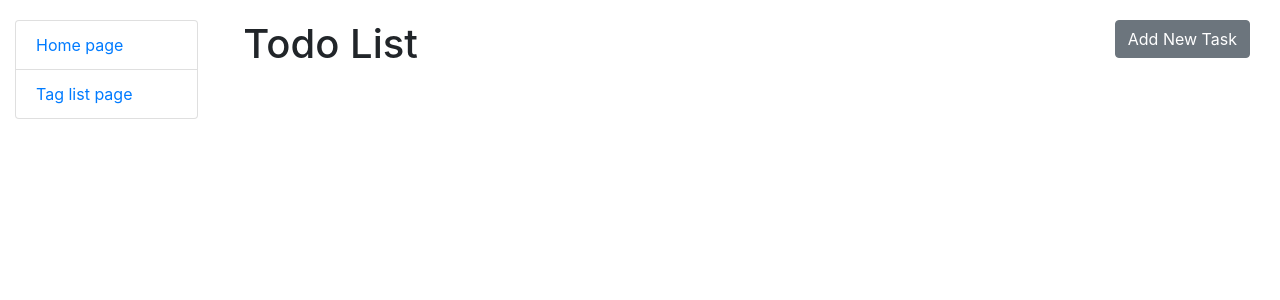
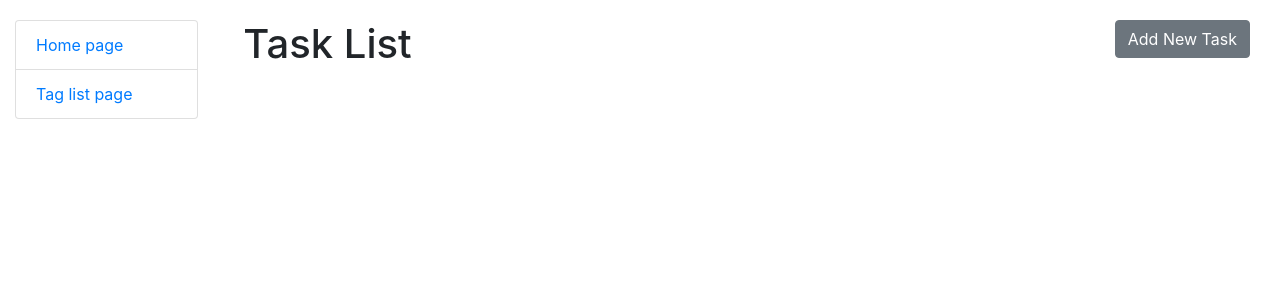
Before and after one commit to kstorozhenko/todo_list, a Django app: page / in a window 1280 px wide. Shown: the top 300 px of the page. Run offline with Django 5.2, Linux system fonts and the light colour scheme; data that the repository does not hold is empty; some libraries are stand-ins or nearby versions.

Commit message:
renamed model changed related name in tags used plural in the URL paths optimized queryset in the HomeListView add widhget for deadline in the form| united TodoCompleteView and TodoUndoView fixed todo to topic in html files

```diff
--- a/app_todo/admin.py
+++ b/app_todo/admin.py
@@ -1,6 +1,6 @@
 from django.contrib import admin
 
-from app_todo.models import Todo, Tag
+from app_todo.models import Task, Tag
 
-admin.site.register(Todo)
+admin.site.register(Task)
 admin.site.register(Tag)
--- a/app_todo/models.py
+++ b/app_todo/models.py
@@ -8,12 +8,12 @@ class Tag(models.Model):
         return self.name
 
 
-class Todo(models.Model):
+class Task(models.Model):
     content = models.TextField()
     created_at = models.DateTimeField(auto_now_add=True)
     deadline = models.DateTimeField(blank=True, null=True)
     done = models.BooleanField(default=False)
-    tags = models.ManyToManyField(Tag, blank=True, related_name="tags")
+    tags = models.ManyToManyField(Tag, blank=True, related_name="tasks")
 
     class Meta:
         ordering = ["-created_at", "done"]
--- a/app_todo/urls.py
+++ b/app_todo/urls.py
@@ -2,11 +2,10 @@ from django.urls import path
 
 from app_todo.views import (HomeListView,
                             TagListView,
-                            TodoCreateView,
-                            TodoUpdateView,
-                            TodoDeleteView,
-                            TodoCompleteView,
-                            TodoUndoView,
+                            TaskCreateView,
+                            TaskUpdateView,
+                            TaskDeleteView,
+                            TaskStatusUpdateView,
                             TagCreateView,
                             TagUpdateView,
                             TagDeleteView)
@@ -15,17 +14,16 @@ from app_todo.views import (HomeListView,
 urlpatterns = [
     path("", HomeListView.as_view(), name="home"),
     path("tags/", TagListView.as_view(), name="tags"),
-    path("todo/create/", TodoCreateView.as_view(), name="todo_create"),
+    path("tasks/create/", TaskCreateView.as_view(), name="task_create"),
     path("todo/<int:pk>/update/",
-         TodoUpdateView.as_view(),
-         name="todo_update"),
-    path("todo/<int:pk>/delete/",
-         TodoDeleteView.as_view(),
-         name="todo_delete"),
-    path("todo/<int:pk>/complete/",
-         TodoCompleteView.as_view(),
-         name="todo_complete"),
-    path("todo/<int:pk>/undo/", TodoUndoView.as_view(), name="todo_undo"),
+         TaskUpdateView.as_view(),
+         name="task_update"),
+    path("tasks/<int:pk>/delete/",
+         TaskDeleteView.as_view(),
+         name="task_delete"),
+    path("tasks/<int:pk>/status_update/",
+         TaskStatusUpdateView.as_view(),
+         name="task_status_update"),
     path("tag/create/", TagCreateView.as_view(), name="tag_create"),
     path("tag/<int:pk>/update/", TagUpdateView.as_view(), name="tag_update"),
     path("tag/<int:pk>/delete/", TagDeleteView.as_view(), name="tag_delete"),
--- a/app_todo/views.py
+++ b/app_todo/views.py
@@ -2,49 +2,44 @@ from django.shortcuts import get_object_or_404, redirect
 from django.urls import reverse_lazy
 from django.views import generic
 
-from app_todo.forms import TodoForm
-from app_todo.models import Todo, Tag
+from app_todo.forms import TaskForm
+from app_todo.models import Task, Tag
 
 
 class HomeListView(generic.ListView):
-    model = Todo
-    template_name = "todo_list.html"
+    model = Task
+    template_name = "task_list.html"
     paginate_by = 5
 
+    def get_queryset(self):
+        return Task.objects.order_by("done", "-created_at")
 
-class TodoCreateView(generic.CreateView):
-    model = Todo
-    form_class = TodoForm
-    template_name = "todo_form.html"
+
+class TaskCreateView(generic.CreateView):
+    model = Task
+    form_class = TaskForm
+    template_name = "task_form.html"
     success_url = reverse_lazy("home")
 
 
-class TodoUpdateView(generic.UpdateView):
-    model = Todo
-    form_class = TodoForm
-    template_name = "todo_form.html"
+class TaskUpdateView(generic.UpdateView):
+    model = Task
+    form_class = TaskForm
+    template_name = "task_form.html"
     success_url = reverse_lazy("home")
 
 
-class TodoDeleteView(generic.DeleteView):
-    model = Todo
-    template_name = "todo_confirm_delete.html"
+class TaskDeleteView(generic.DeleteView):
+    model = Task
+    template_name = "task_confirm_delete.html"
     success_url = reverse_lazy("home")
 
 
-class TodoCompleteView(generic.View):
+class TaskStatusUpdateView(generic.View):
     def post(self, request, *args, **kwargs):
-        todo = get_object_or_404(Todo, pk=kwargs["pk"])
-        todo.done = True
-        todo.save()
-        return redirect(reverse_lazy("home"))
-
-
-class TodoUndoView(generic.View):
-    def post(self, request, *args, **kwargs):
-        todo = get_object_or_404(Todo, pk=kwargs["pk"])
-        todo.done = False
-        todo.save()
+        task = get_object_or_404(Task, pk=kwargs["pk"])
+        task.done = not task.done
+        task.save()
         return redirect(reverse_lazy("home"))
 
 
--- a/templates/todo_form.html
+++ b/templates/task_form.html
@@ -3,7 +3,7 @@
 {% load crispy_forms_tags %}
 
 {% block content %}
-<h1>{% if form.instance.pk %}Update{% else %}Create{% endif %} Todo</h1>
+<h1>{% if form.instance.pk %}Update{% else %}Create{% endif %} Task</h1>
 
 <form method="post">
   {% csrf_token %}
--- a/templates/todo_list.html
+++ b/templates/task_list.html
@@ -6,49 +6,46 @@
 <div class="container">
   <div class="row mb-4">
     <div class="col-md-8">
-      <h1>Todo List</h1>
+      <h1>Task List</h1>
     </div>
     <div class="col-md-4 text-right">
-      <a class="btn btn-secondary" href="{% url 'todo_create' %}">Add New Task</a>
+      <a class="btn btn-secondary" href="{% url 'task_create' %}">Add New Task</a>
     </div>
   </div>
-  {% for todo in object_list %}
+  {% for task in object_list %}
   <div class="row mb-4">
     <div class="col-md-8">
       <h5>
-        <strong>{{ todo.content }}</strong>
-        {% if todo.done %}
+        <strong>{{ task.content }}</strong>
+        {% if task.done %}
         <span class="badge badge-success">Done</span>
         {% else %}
         <span class="badge badge-danger">Not done</span>
         {% endif %}
       </h5>
       <h6 class="text-muted">
-        Created: {{ todo.created_at }}
-        {% if not todo.done %}
-        | Deadline: {{ todo.deadline }}
+        Created: {{ task.created_at|date:"d.m.Y H:i" }}
+        {% if not task.done %}
+        | Deadline: {{ task.deadline|date:"d.m.Y H:i" }}
         {% endif %}
       </h6>
       <p>
-        {% for tag in todo.tags.all %}
+        {% for tag in task.tags.all %}
         <span class="badge badge-primary">{{ tag.name }}</span>
         {% endfor %}
       </p>
-      <a class="btn" href="{% url 'todo_update' todo.id %}"><strong>Update</strong></a>
-      <a class="btn" href="{% url 'todo_delete' todo.id %}"><strong>Delete</strong></a>
+      <a class="btn" href="{% url 'task_update' task.id %}"><strong>Update</strong></a>
+      <a class="btn" href="{% url 'task_delete' task.id %}"><strong>Delete</strong></a>
     </div>
     <div class="col-md-4 text-right">
-      {% if not todo.done %}
-      <form method="post" action="{% url 'todo_complete' todo.id %}" class="d-inline-block">
+      <form method="post" action="{% url 'task_status_update' task.id %}" class="d-inline-block">
         {% csrf_token %}
+        {% if not task.done %}
         <button class="btn btn-success" type="submit">Complete</button>
+        {% else %}
+        <button class="btn btn-secondary" type="submit">Undo</button>
+        {% endif %}
       </form>
-      {% else %}
-      <form method="post" action="{% url 'todo_undo' todo.id %}" class="d-inline-block">
-        {% csrf_token %}
-        <button class="btn btn-secondary" type="submit">Undo</button>
-      </form>
-      {% endif %}
     </div>
   </div>
   <hr>
```
Also changed, not shown: app_todo/forms.py (+7 -3 lines), tests/views_tests.py (+8 -8 lines), templates/task_confirm_delete.html (renamed from templates/todo_confirm_delete.html).
